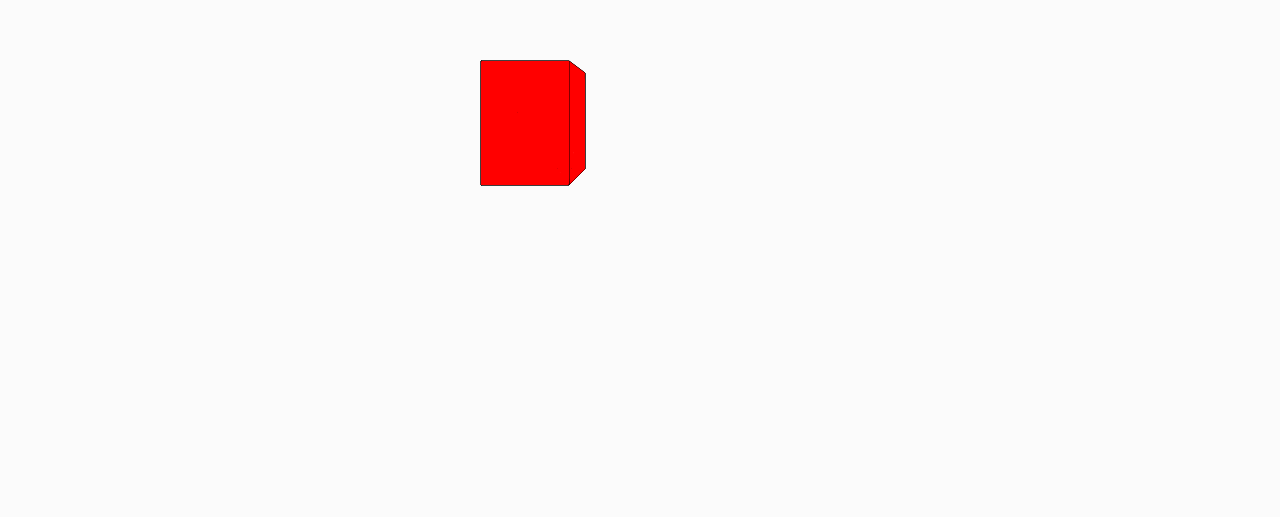
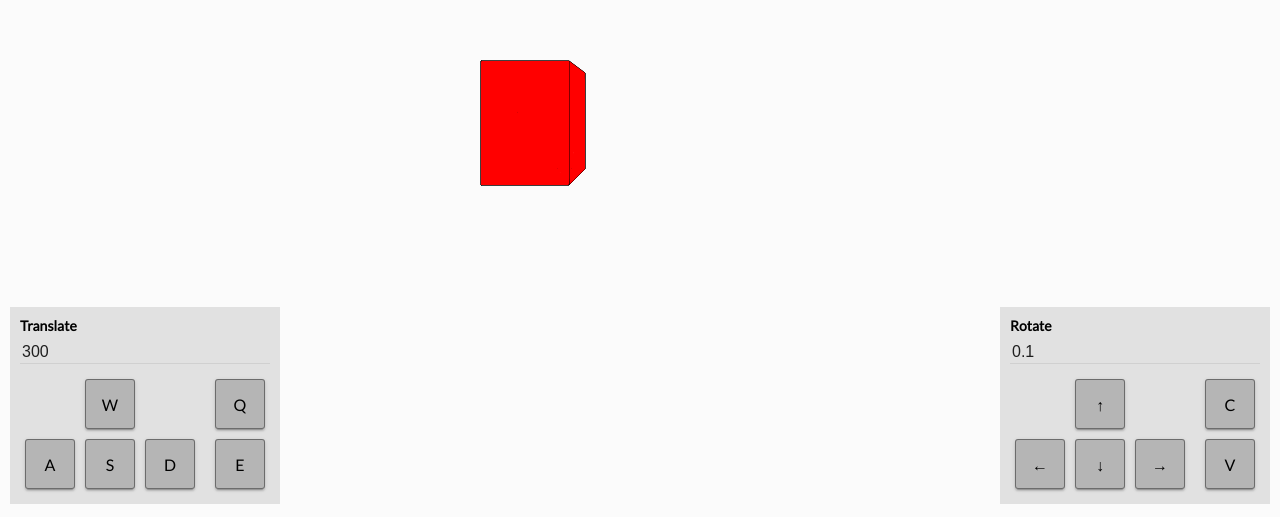
Before and after one commit to raavr/virtual-camera-3d, a website built with webpack: page src/index.html in a window 1280 px wide. Shown: the part 286-803 px from the top of the page. Built offline with nearby package versions, Linux system fonts and the light colour scheme.

Commit message:
added controls component and input validation

```diff
--- a/src/app/app.js
+++ b/src/app/app.js
@@ -6,7 +6,7 @@ import { Scene } from './scene';
 import { Transformation } from './scenes-transformation';
 import { values } from './options';
 import { PaintersAlgorithm } from './painters-algorithm';
-import { debounce } from './utils';
+import { debounce, isNumeric } from './utils';
 
 export class App {
 
@@ -21,6 +21,10 @@ export class App {
 
     bindKeys() {
         document.addEventListener("keydown", (ev) => {
+            if(ev.target.classList.contains("transformation-value")) {
+                return;
+            }
+
             switch(ev.keyCode) {
                 case 37: //left
                     this.transformation.rotate(AXIS.Y, values.rotate);
@@ -64,6 +68,39 @@ export class App {
         }, false);
     }
 
+    bindInputs() {
+        let inputs = document.querySelectorAll(".transformation-value"),
+            validateInput = (ev) => {
+
+                let elem = ev.target,
+                    toggleError = () => {
+                        let errorEl = elem.parentNode.children[2];
+                        errorEl.style.display = isNumeric(elem.value) ? "none" : "block";
+                    };
+
+                if(isNumeric(elem.value)) {
+                    this.updateValues(elem.id, +elem.value);
+                }
+
+                toggleError();
+            };
+
+        [].forEach.call(inputs, (input) => {
+            input.addEventListener("keyup", validateInput, false);
+        });
+    }
+
+    updateValues(idElem, value) {
+        switch(idElem) {
+            case "translate-value":
+                values.translate = value;
+                break;
+            case "rotate-value":
+                values.rotate = value;
+                break;
+        }
+    }
+
     setCanvas() {
         this.canvas.width = window.innerWidth;
         this.canvas.height = window.innerHeight;
@@ -72,6 +109,7 @@ export class App {
     bindEvents() {
         this.bindKeys();
         this.bindResize();
+        this.bindInputs();
     }
 
     bindResize() {
@@ -85,8 +123,14 @@ export class App {
 
     }
 
+    setInputsValues() {
+        document.querySelector("#translate-value").value = values.translate;
+        document.querySelector("#rotate-value").value = values.rotate;
+    }
+
     init() {
         this.setCanvas();
+        this.setInputsValues();
         this.bindEvents();
         this.run();
     }
--- a/src/app/app.style.scss
+++ b/src/app/app.style.scss
@@ -14,3 +14,80 @@ body {
   background-color: #fbfbfb;
   overflow: hidden;
 }
+
+.control-wrapper {
+  padding: 10px;
+  background-color: rgba(0,0,0,0.1);
+  position: fixed;
+
+
+  &.control-wrapper-translate {
+    bottom: 10px;
+    left: 10px;
+  }
+
+  &.control-wrapper-rotate {
+    bottom: 10px;
+    right: 10px;
+  }
+
+  .control-title {
+    margin: 0 0 5px 0;
+    font-size: 1.4rem;
+    font-weight: 700;
+    display: block;
+  }
+
+  .transformation-value {
+    background: none;
+    padding: 2px 2px 1px;
+    border-width: 0 0 1px;
+    color: rgba(0,0,0,0.87);
+    border-color: rgba(0,0,0,0.12);
+    margin-bottom: 2px;
+    display: block;
+    width: 100%;
+    font-size: 1.6rem;
+    height: 25px;
+
+    &:focus {
+      outline: none;
+      border-color: rgb(16,108,200);
+    }
+  }
+
+  .error {
+    color: #ff0000;
+    font-size: 1.4rem;
+    display: none;
+  }
+}
+
+.control-container {
+  display: flex;
+  margin-top: 10px;
+  justify-content: center;
+
+  .control-col:last-child {
+    margin-left: 10px;
+  }
+
+  .control-row {
+    display: flex;
+    justify-content: center;
+  }
+
+  .control-item {
+    width: 50px;
+    height: 50px;
+    border: 1px solid rgba(0,0,0,0.4);
+    text-align: center;
+    line-height: 50px;
+    margin: 5px;
+    background-color: rgba(0,0,0,0.2);
+    border-radius: 3px;
+    box-shadow: 0 3px 1px -2px rgba(0,0,0,.2),
+                0 2px 2px 0 rgba(0,0,0,.14),
+                0 1px 5px 0 rgba(0,0,0,.12);
+  }
+}
--- a/src/app/utils.js
+++ b/src/app/utils.js
@@ -58,6 +58,10 @@ export function isVisible(point) {
     return point.z >= 0;
 }
 
+export function isNumeric(n) {
+    return !isNaN(+n) && isFinite(n);
+}
+
 //from underscore.js
 export function debounce(func, wait, immediate) {
 	var timeout;
--- a/src/index.html
+++ b/src/index.html
@@ -11,5 +11,55 @@
     </head>
     <body>
         <canvas></canvas>
+        <div class="control-wrapper control-wrapper-translate">
+            <label for="translate-value" class="control-title">Translate</label>
+            <input type="text" class="transformation-value" id="translate-value">
+            <div class="error">Invalid value</div>
+            <div class="control-container">
+                <div class="control-col">
+                    <div class="control-row">
+                        <div class="control-item">W</div>
+                    </div>
+                    <div class="control-row">
+                        <div class="control-item">A</div>
+                        <div class="control-item">S</div>
+                        <div class="control-item">D</div>
+                    </div>
+                </div>
+                <div class="control-col">
+                    <div class="control-row">
+                        <div class="control-item">Q</div>
+                    </div>
+                    <div class="control-row">
+                        <div class="control-item">E</div>
+                    </div>
+                </div>
+            </div>
+        </div>
+        <div class="control-wrapper control-wrapper-rotate">
+            <label for="rotate-value" class="control-title">Rotate</label>
+            <input type="text" class="transformation-value" id="rotate-value">
+            <div class="error">Invalid value</div>
+            <div class="control-container">
+                <div class="control-col">
+                    <div class="control-row">
+                        <div class="control-item">↑</div>
+                    </div>
+                    <div class="control-row">
+                        <div class="control-item">←</div>
+                        <div class="control-item">↓</div>
+                        <div class="control-item">→</div>
+                    </div>
+                </div>
+                <div class="control-col">
+                    <div class="control-row">
+                        <div class="control-item">C</div>
+                    </div>
+                    <div class="control-row">
+                        <div class="control-item">V</div>
+                    </div>
+                </div>
+            </div>
+        </div>
     </body>
 </html>
```
